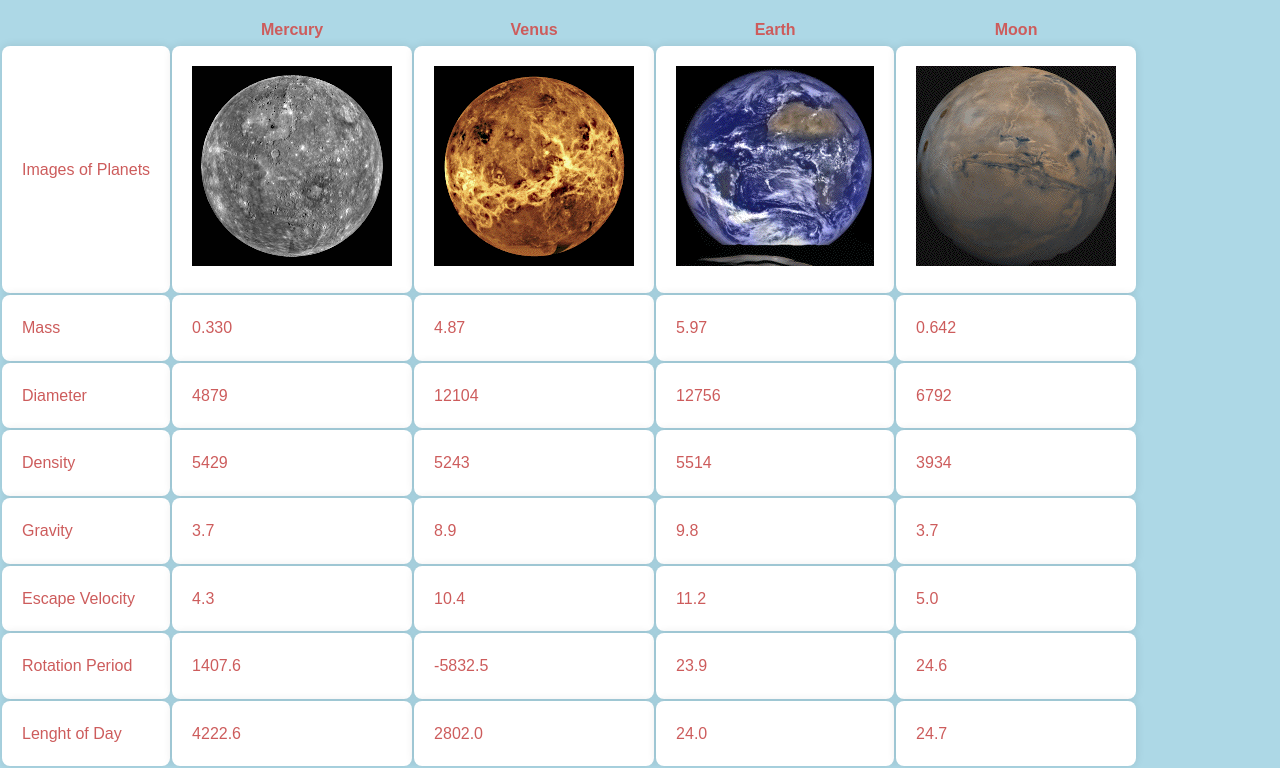
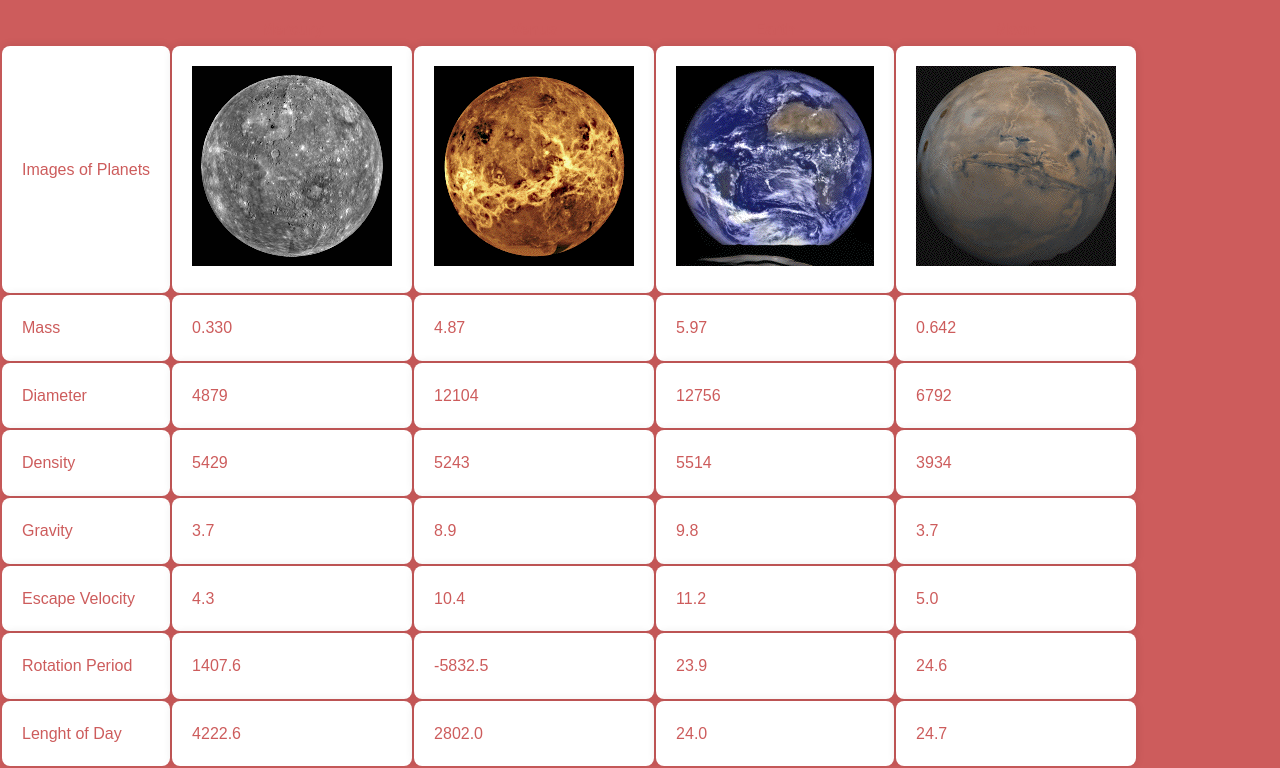
Before and after one commit to syousef2/lab-7, a plain HTML site: page index.html in a window 1280 px wide. Shown: the part 80-848 px from the top of the page. Drawn offline with Linux system fonts and the light colour scheme.

Commit message:
fixing colors

```diff
--- a/css/style.css
+++ b/css/style.css
@@ -1,7 +1,7 @@
 body {
     font-family: 'Arial', sans-serif;
     line-height: 1.6;
-    background-color: #ADD8E6;
+    background-color:  #CD5C5C;
     margin: 0;
 }
 
```
